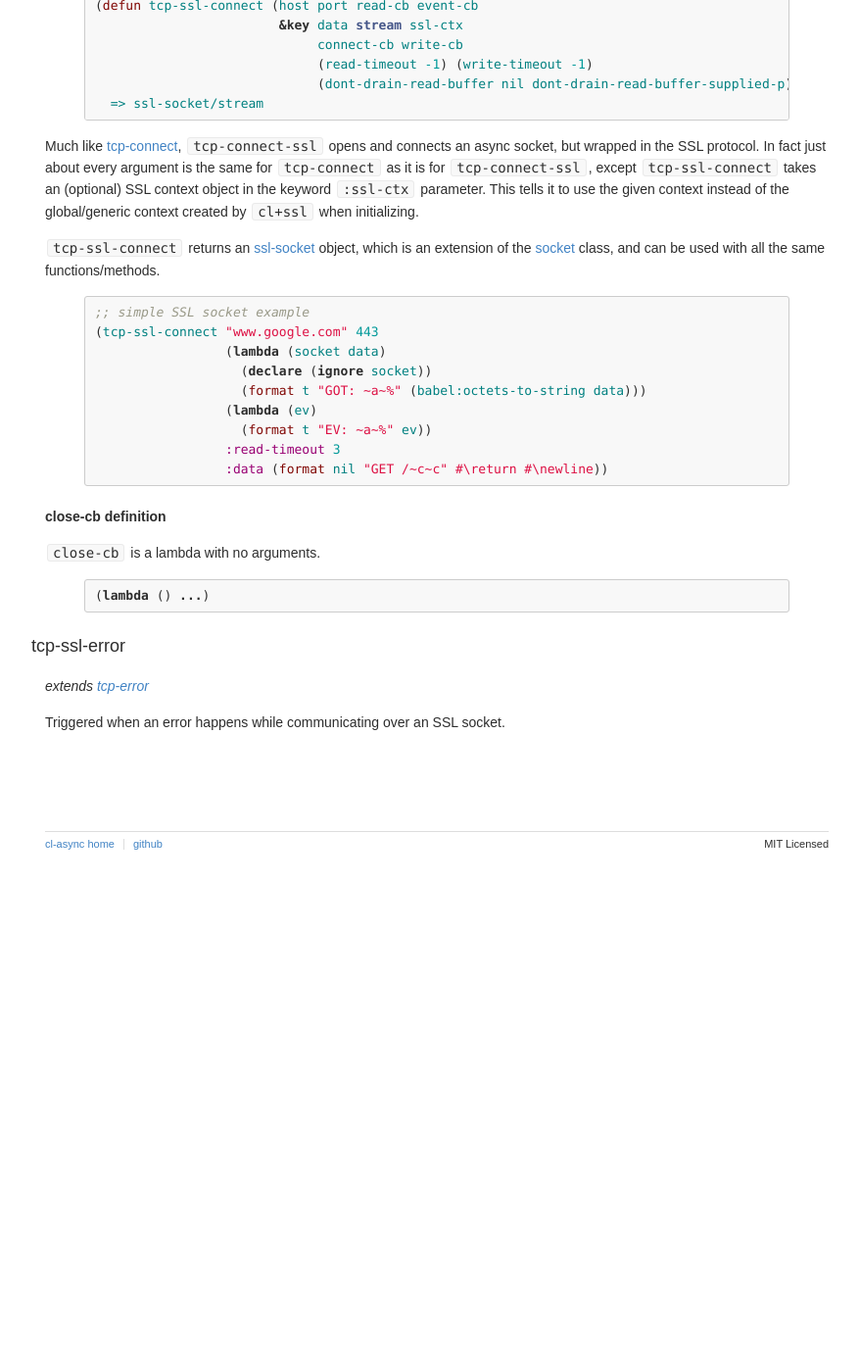
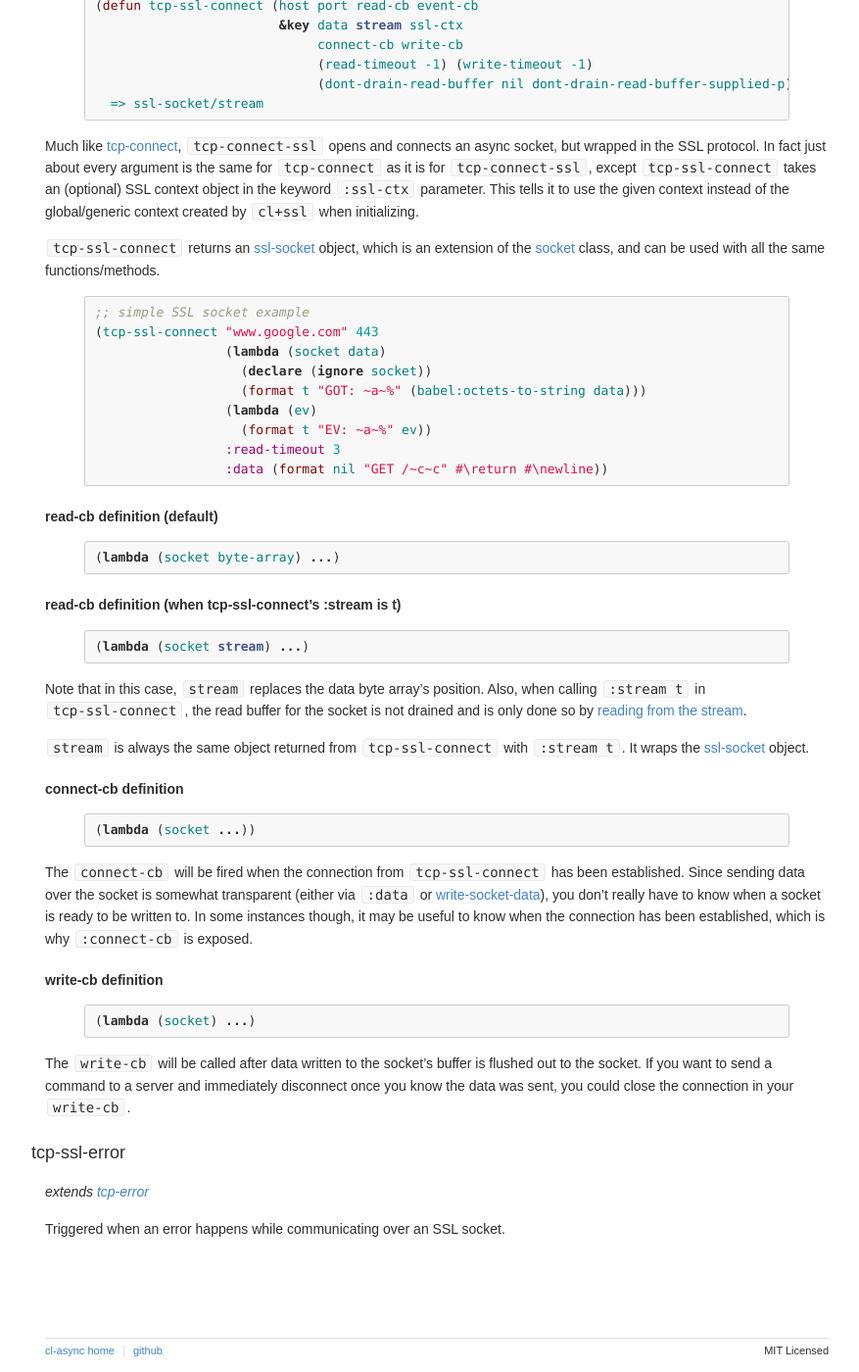
Before and after one commit to orthecreedence/cl-async, a Jekyll site: the page built from tcp-ssl.md, in a window 1280 px wide and 1400 px high, scrolled down 606 px. Shown: the whole window at 98% size, without its empty margins (194-1071 px from the left). Built offline with Jekyll 4.4.1, drawn with Linux system fonts in a browser that asks for light colours; Markdown is read by kramdown in place of the engine named in the settings; before the commit the page ends 1489 px from its top, so only the background shows below that.

Commit message:
tcp-ssl-connect tweaks

```diff
--- a/tcp-ssl.md
+++ b/tcp-ssl.md
@@ -63,6 +63,53 @@ the same functions/methods.
                  :data (format nil "GET /~c~c" #\return #\newline))
 {% endhighlight %}
 
+<a id="tcp-ssl-connect-read-cb"></a>
+##### read-cb definition (default)
+
+{% highlight cl %}
+(lambda (socket byte-array) ...)
+{% endhighlight %}
+
+<a id="tcp-ssl-connect-read-cb-stream"></a>
+##### read-cb definition (when tcp-ssl-connect's :stream is t)
+
+{% highlight cl %}
+(lambda (socket stream) ...)
+{% endhighlight %}
+
+Note that in this case, `stream` replaces the data byte array's position. Also,
+when calling `:stream t` in `tcp-ssl-connect`, the read buffer for the socket is
+not drained and is only done so by [reading from the stream](/cl-async/tcp-stream).
+
+`stream` is always the same object returned from `tcp-ssl-connect` with
+`:stream t`.  It wraps the [ssl-socket](#ssl-socket) object.
+
+<a id="tcp-ssl-connect-connect-cb"></a>
+##### connect-cb definition
+{% highlight cl %}
+(lambda (socket ...))
+{% endhighlight %}
+
+The `connect-cb` will be fired when the connection from `tcp-ssl-connect` has been
+established. Since sending data over the socket is somewhat transparent (either
+via `:data` or [write-socket-data](#write-socket-data)), you don't really have
+to know when a socket is ready to be written to. In some instances though, it
+may be useful to know when the connection has been established, which is why
+`:connect-cb` is exposed.
+
+<a id="tcp-ssl-connect-write-cb"></a>
+##### write-cb definition
+
+{% highlight cl %}
+(lambda (socket) ...)
+{% endhighlight %}
+
+The `write-cb` will be called after data written to the socket's buffer is
+flushed out to the socket. If you want to send a command to a server and
+immediately disconnect once you know the data was sent, you could close the
+connection in your `write-cb`.
+
+
 {% comment %}
 <a id="wrap-in-ssl"></a>
 ### wrap-in-ssl
@@ -108,7 +155,6 @@ The `close-cb` function passed in will be called when the SSL socket is closed.
   ;; send out the request on the SSL socket
   (write-socket-data socket-ssl (format nil "GET /~c~c" #\return #\newline)))
 {% endhighlight %}
-{% endcomment %}
 
 <a id="wrap-in-ssl-close-cb"></a>
 ##### close-cb definition
@@ -116,6 +162,7 @@ The `close-cb` function passed in will be called when the SSL socket is closed.
 {% highlight cl %}
 (lambda () ...)
 {% endhighlight %}
+{% endcomment %}
 
 <a id="tcp-ssl-error"></a>
 ### tcp-ssl-error
```
Also changed, not shown: tcp.md (+1 -1 lines).
